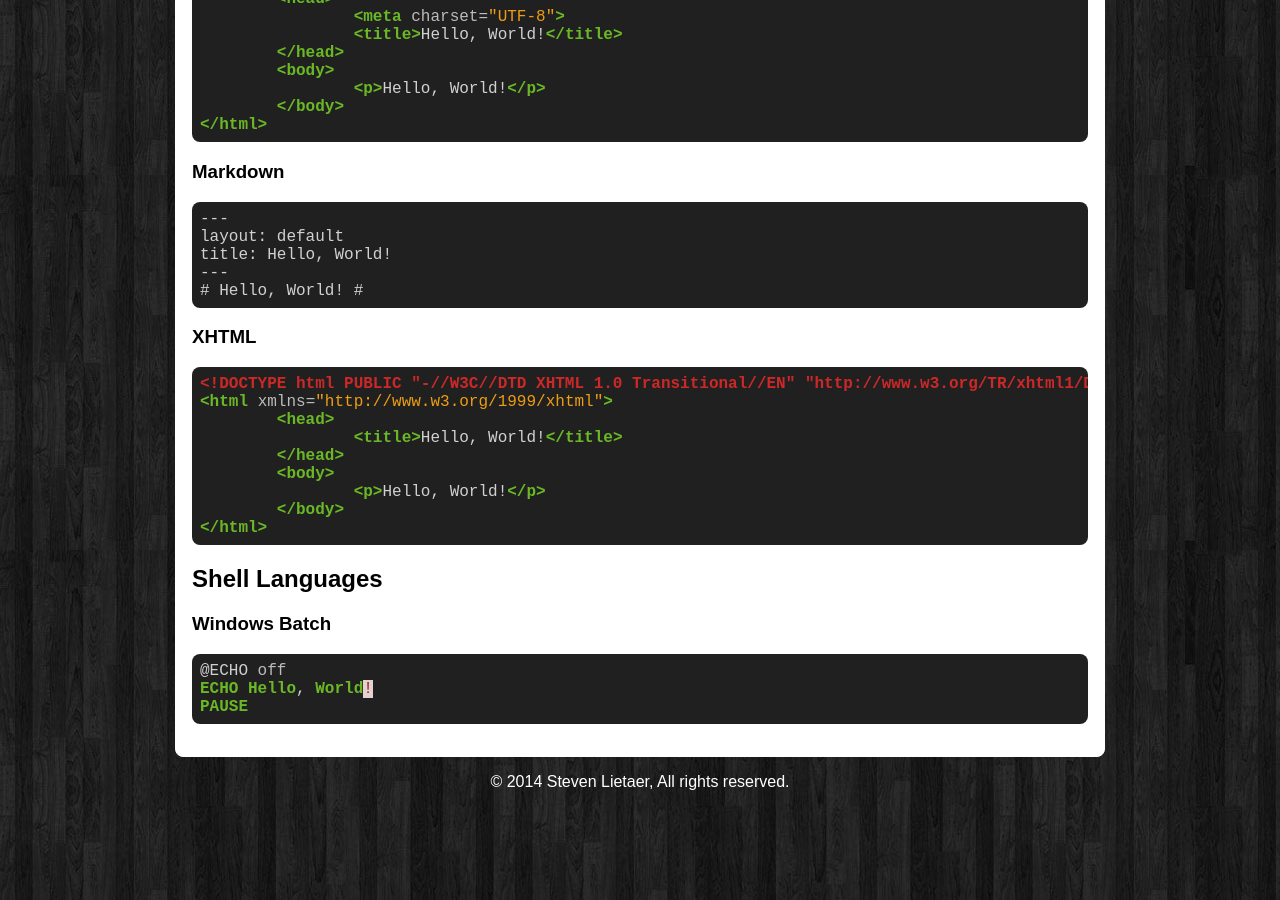
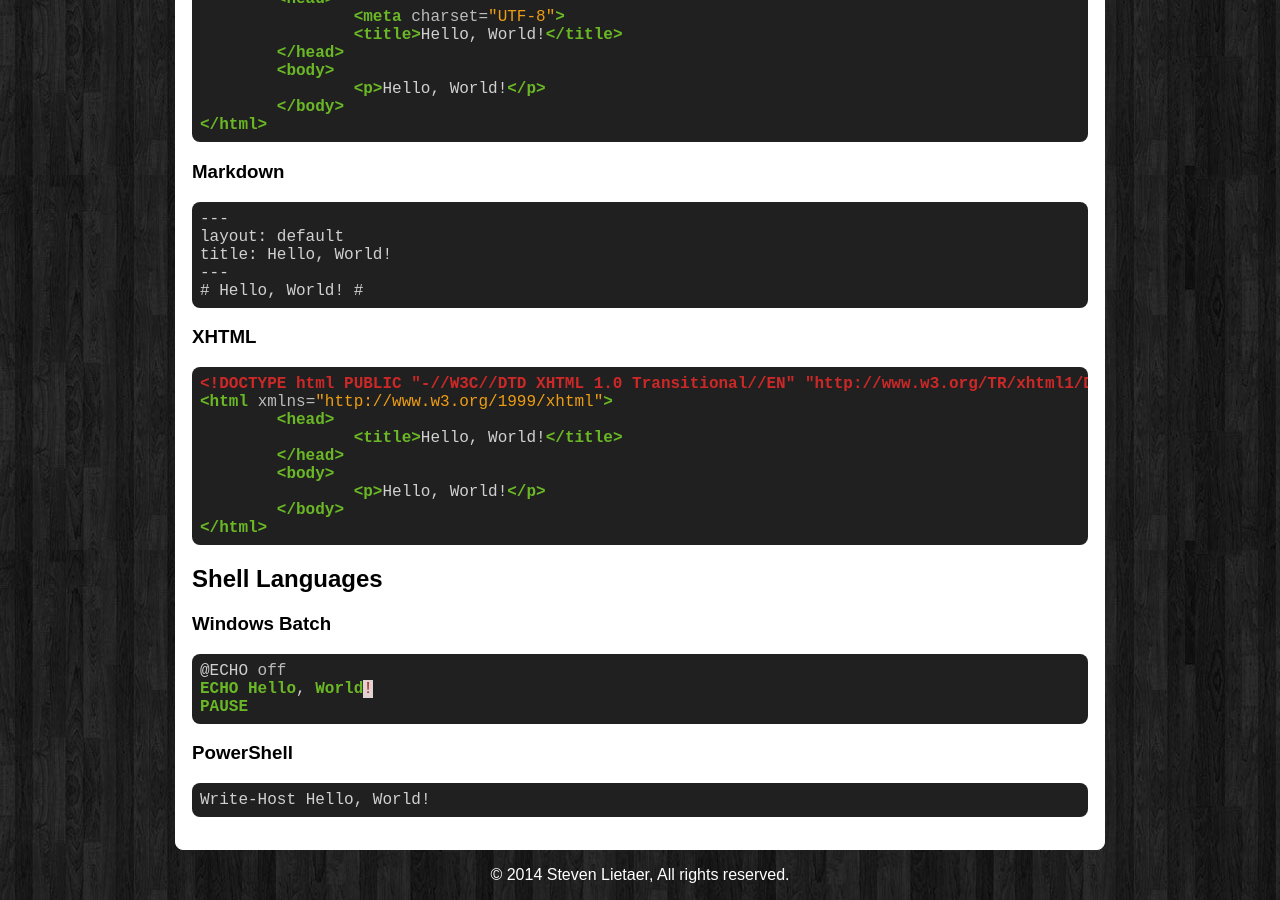
Before and after one commit to Nevets82/nevets82.github.io, a Jekyll site: the page built from index.md, in a window 1280 px wide and 900 px high, scrolled down 1325 px. Built offline with Jekyll 4.4.1, drawn with Linux system fonts in a browser that asks for light colours; Markdown is read by kramdown in place of the engine named in the settings.

Commit message:
Try again

````diff
--- a/index.md
+++ b/index.md
@@ -111,8 +111,14 @@ title: Hello, World!
 
 ### Windows Batch ###
 
-```batch
+```bat
 @ECHO off
 ECHO Hello, World!
 PAUSE
 ```
+
+### PowerShell ###
+
+```powershell
+Write-Host Hello, World!
+```
````
